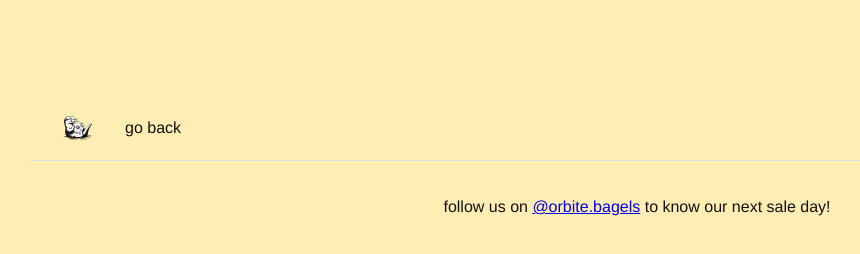
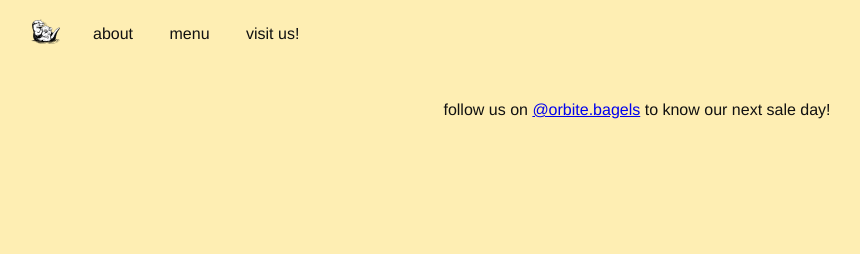
Before and after one commit to casszf/casszf.github.io, a plain HTML site: page visit.html in a window 1280 px wide. Shown: the whole page, without its empty margins (3-863 px from the left). Drawn offline with Linux system fonts and the light colour scheme.

Commit message:
Add files via upload

```diff
--- a/styles.css
+++ b/styles.css
@@ -11,10 +11,10 @@ body {
   justify-content: flex-start;
   padding: 1rem 2rem;
   background-color: #FEEEB3;
-  border-bottom: 1px solid #ddd;
-  position: sticky;
+  position: fixed;
   top: 0;
-  z-index: 10;
+  width: 100%;
+  z-index: 100;
 }
 
 .logo {
@@ -31,21 +31,24 @@ body {
   text-transform: lowercase;
 }
 
+.hero {
+  margin-top: 80px;
+}
+
 .hero-image {
   width: 100%;
   height: auto;
   display: block;
 }
 
-.page {
-  background-color: #FEEEB3;
+.content {
   padding: 6rem 2rem 2rem;
 }
 
 .page-text {
   font-size: 1rem;
   max-width: 600px;
-  margin: 2rem auto;
+  margin: 0 auto;
   text-align: center;
   line-height: 1.8;
 }
--- a/visit.html
+++ b/visit.html
@@ -7,17 +7,19 @@
   <link rel="stylesheet" href="styles.css" />
   <link rel="icon" href="favicon.png" type="image/png" />
 </head>
-<body class="page">
+<body>
 
 <header class="topbar">
-  <img src="favicon.png" alt="Favicon" class="logo" />
+  <a href="index.html"><img src="favicon.png" alt="Favicon" class="logo" /></a>
   <nav class="nav">
-    <a href="index.html">go back</a>
+    <a href="about.html">about</a>
+    <a href="menu.html">menu</a>
+    <a href="visit.html">visit us!</a>
   </nav>
 </header>
 
-  <p class="page-text">
-    follow us on <a href="https://www.instagram.com/orbite.bagels" target="_blank">@orbite.bagels</a> to know our next sale day!
-  </p>
+  <main class="content">
+    <p class="page-text">follow us on <a href="https://www.instagram.com/orbite.bagels" target="_blank">@orbite.bagels</a> to know our next sale day!</p>
+  </main>
 </body>
 </html>
```
Also changed, not shown: about.html (+8 -4 lines), index.html (+2 -2 lines), menu.html (+9 -3 lines), 1 other file.
